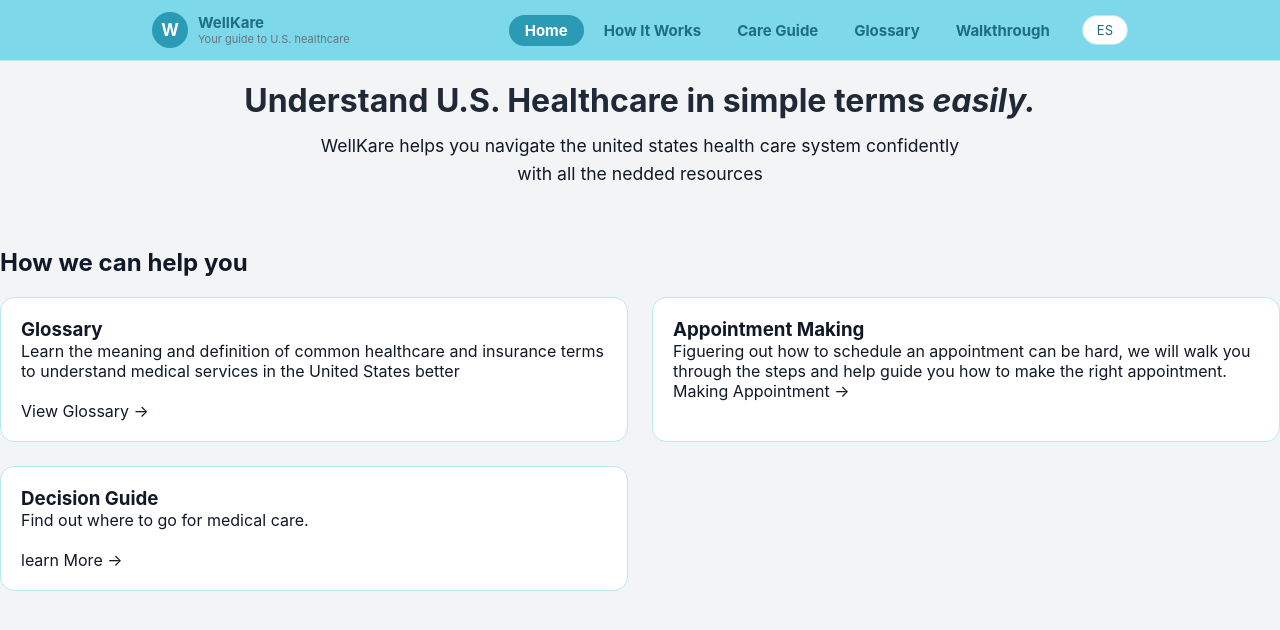
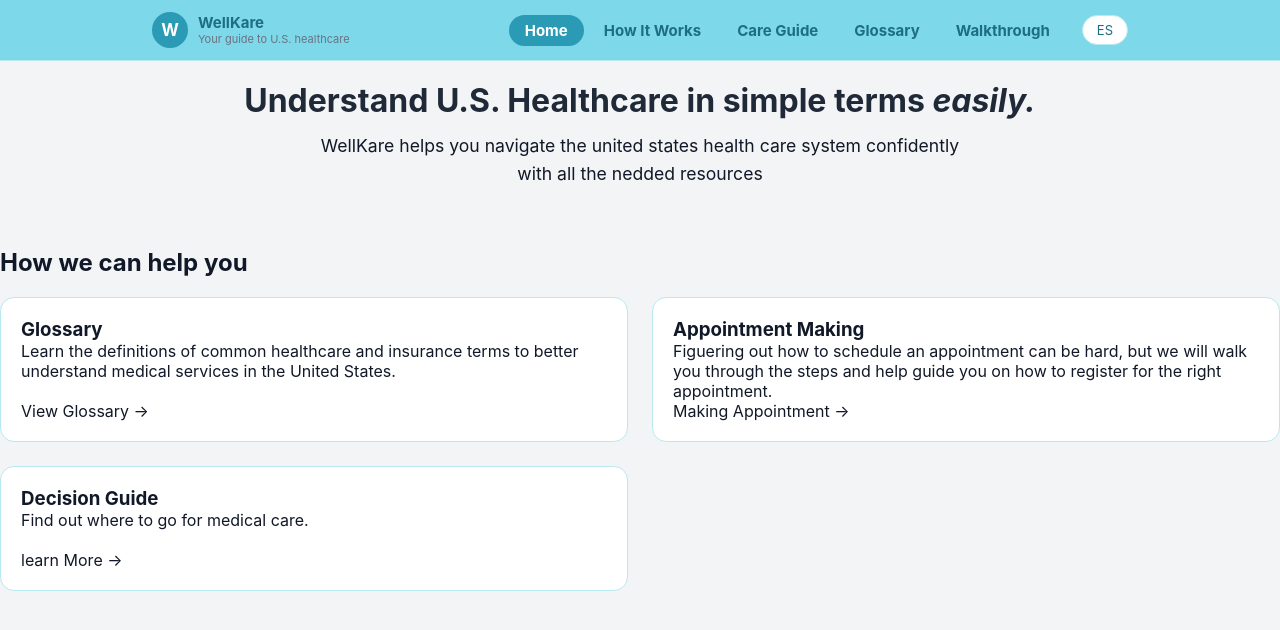
Before and after one commit to klee1569/INFO-Capstone, a Next.js app: page /Home in a window 1280 px wide. Shown: the top 630 px of the page. Built offline with nearby package versions, Linux system fonts and the light colour scheme.

Commit message:
fixing some paragraphs

```diff
--- a/app/Home/page.jsx
+++ b/app/Home/page.jsx
@@ -23,9 +23,9 @@ export default function Home(){
                     <div className="feature-grid-card">
                         <h3>Glossary</h3>
                         <p>
-                            Learn the meaning and definition of common
-                            healthcare and insurance terms to understand medical services in the
-                            United States better
+                            Learn the definitions of common
+                            healthcare and insurance terms to better understand medical services in the
+                            United States.
                         </p>
                         <a href="/glossary"> <br></br>View Glossary → </a>
                     </div>
@@ -34,8 +34,8 @@ export default function Home(){
                     <div className="feature-grid-card">
                         <h3> Appointment Making </h3>
                         <p>
-                            Figuering out how to schedule an appointment can be hard,
-                            we will walk you through the steps and help guide you how to make
+                            Figuering out how to schedule an appointment can be hard, but
+                            we will walk you through the steps and help guide you on how to register for
                             the right appointment.
                         </p>
                         <Link href="/appointment">Making Appointment → </Link>
```
